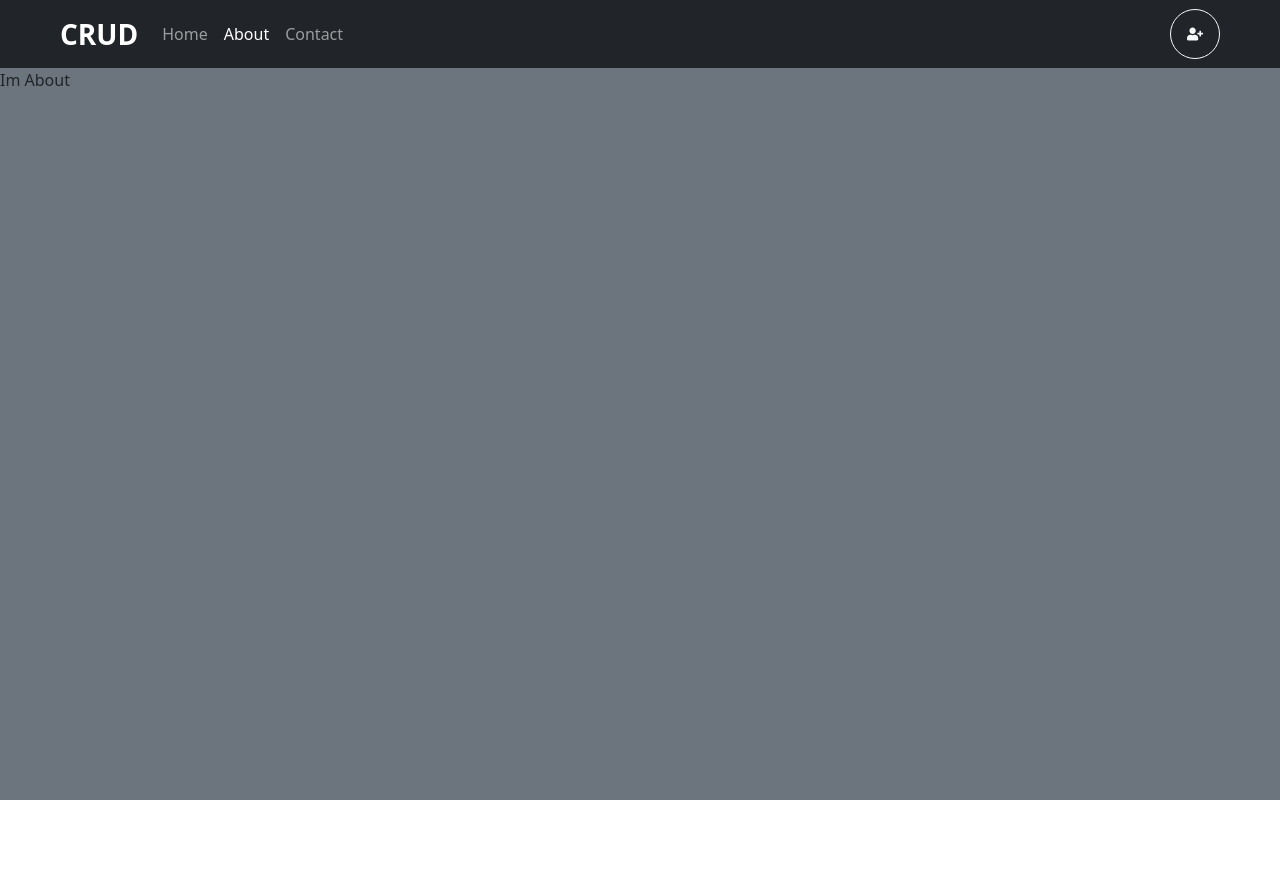
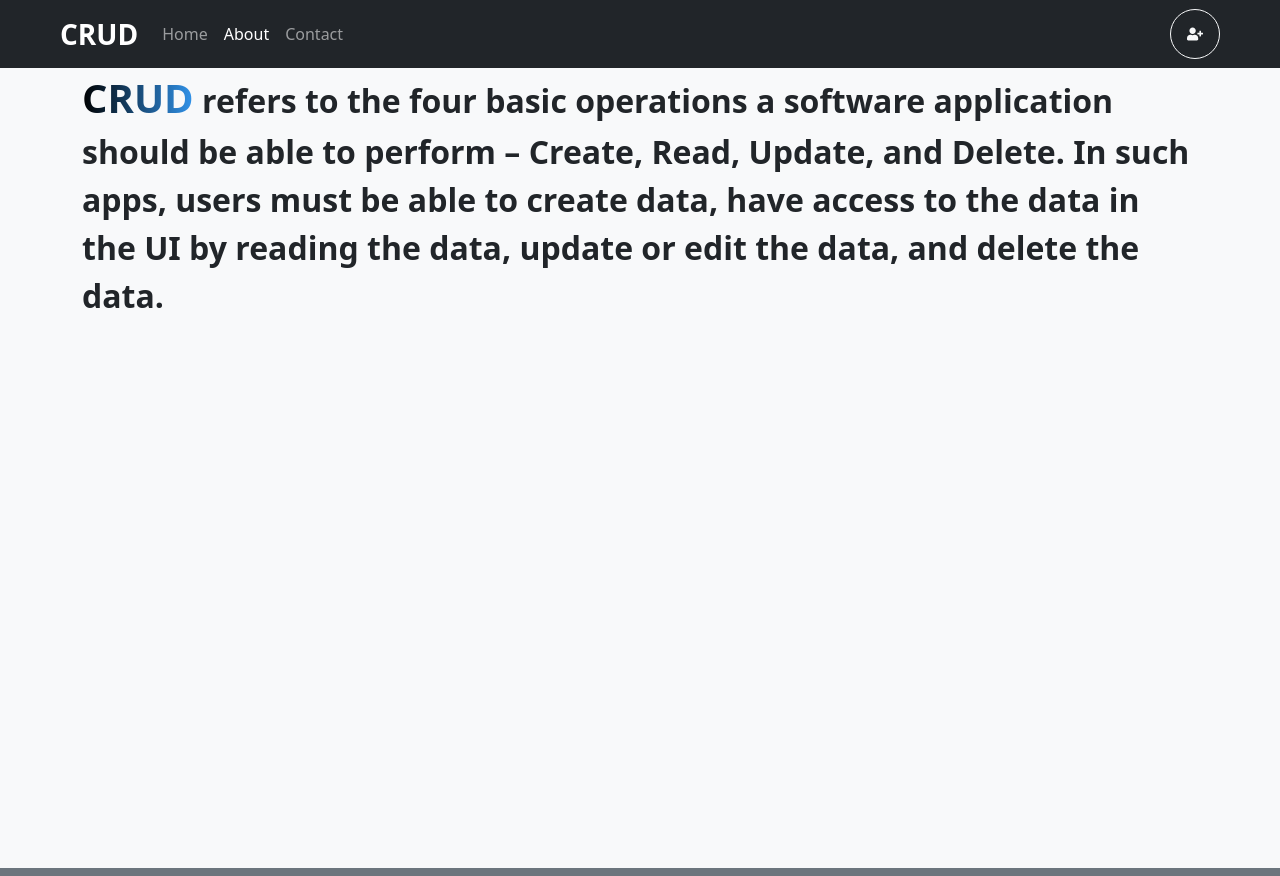
Before and after one commit to AndrickSilva/React-poc, a React (Create React App) app: page /About in a window 1280 px wide. Before the commit the page ends 800 px from the top, so only its background shows below. Built offline with nearby package versions, Linux system fonts and the light colour scheme.

Commit message:
added gradient

```diff
--- a/src/App.css
+++ b/src/App.css
@@ -4,3 +4,11 @@
     box-sizing: border-box;
     scroll-behavior: smooth;
 }
+
+.grad {
+
+
+    background-image: linear-gradient(90deg, rgba(0,0,0,1) 0%, rgba(49,148,236,1) 100%);
+    background-clip: text;
+    -webkit-text-fill-color: transparent;
+}
--- a/src/components/About.js
+++ b/src/components/About.js
@@ -2,7 +2,9 @@ import React from 'react'
 
 const About = () => {
     return (
-        <div>Im About</div>
+        <div className='container-fluid bg-light' style={{minHeight: "100vh"}}>
+            <p className='container text-justify fw-bold fs-2'><span className="grad fs-1">CRUD</span> refers to the four basic operations a software application should be able to perform – Create, Read, Update, and Delete. In such apps, users must be able to create data, have access to the data in the UI by reading the data, update or edit the data, and delete the data.</p>
+        </div>
     )
 }
 
```
